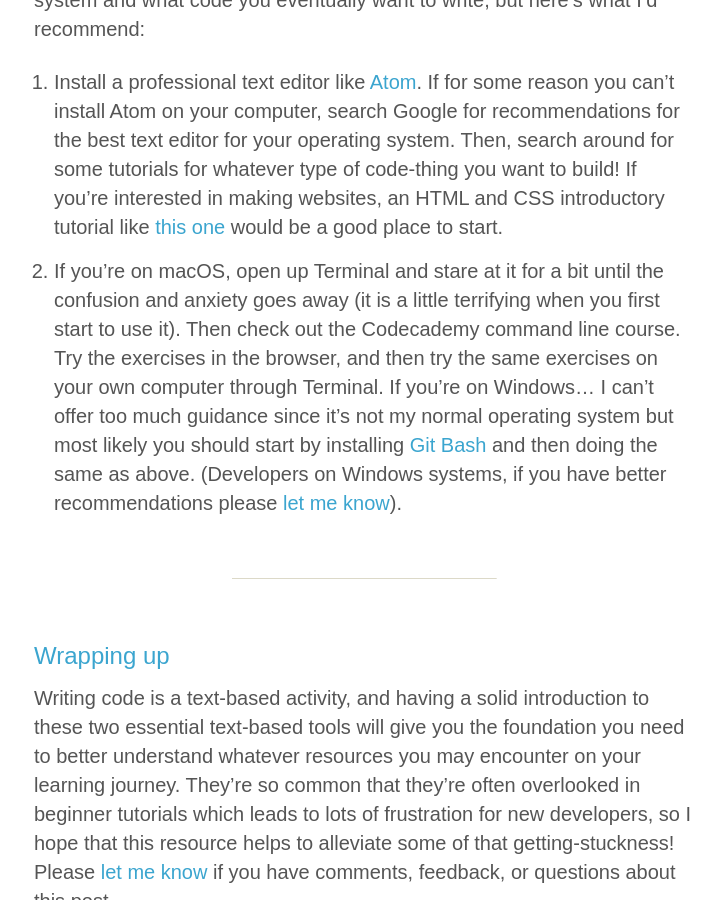
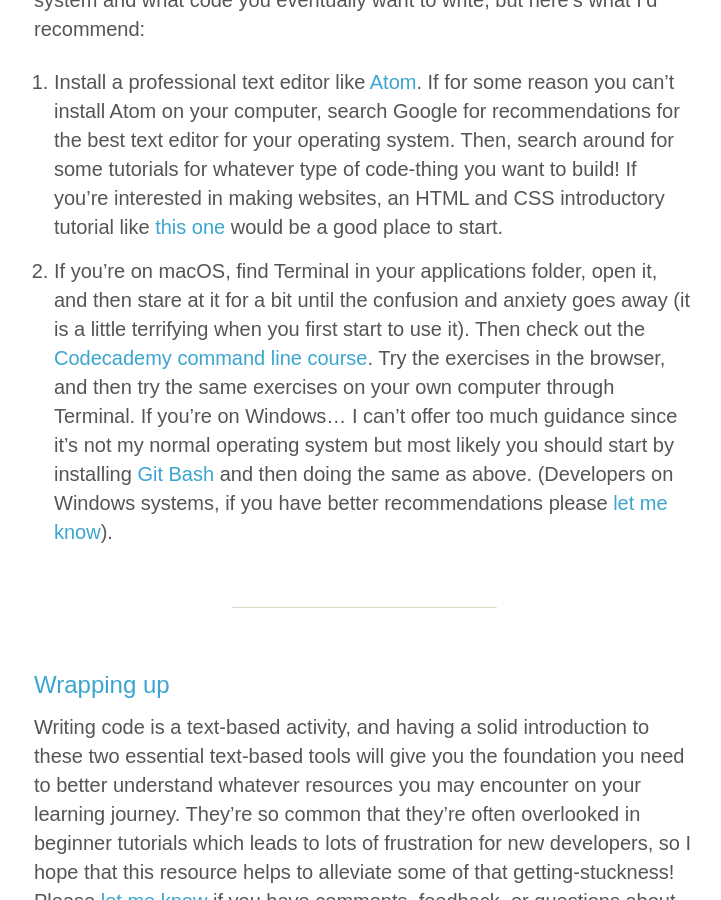
Before and after one commit to kmcgillivray/kmcgillivray.github.io, a Jekyll site: the page built from _posts/2016-12-23-introduction-to-text-editors-and-the-command-line.md, in a window 1280 px wide and 900 px high, scrolled down 6110 px. Shown: the whole window, without its empty margins (276-997 px from the left). Built offline with Jekyll 4.4.1, drawn with Linux system fonts in a browser that asks for light colours; nearby versions of some CDN libraries.

Commit message:
Fix a link

```diff
--- a/_posts/2016-12-23-introduction-to-text-editors-and-the-command-line.md
+++ b/_posts/2016-12-23-introduction-to-text-editors-and-the-command-line.md
@@ -65,7 +65,7 @@ A good question at this point is: why would you want to do that? If you can inte
 If you want to get your hands on these tools and get some direct experience with them, here are a few steps to get started. It's hard to write a one-size-fits-all guide to this because it depends on your operating system and what code you eventually want to write, but here's what I'd recommend:
 
 1. Install a professional text editor like [Atom](http://atom.io). If for some reason you can't install Atom on your computer, search Google for recommendations for the best text editor for your operating system. Then, search around for some tutorials for whatever type of code-thing you want to build! If you're interested in making websites, an HTML and CSS introductory tutorial like [this one](http://learn.shayhowe.com/html-css/building-your-first-web-page/) would be a good place to start.
-2. If you're on macOS, open up Terminal and stare at it for a bit until the confusion and anxiety goes away (it is a little terrifying when you first start to use it). Then check out the Codecademy command line course. Try the exercises in the browser, and then try the same exercises on your own computer through Terminal. If you're on Windows... I can't offer too much guidance since it's not my normal operating system but most likely you should start by installing [Git Bash](https://git-for-windows.github.io) and then doing the same as above. (Developers on Windows systems, if you have better recommendations please [let me know](http://twitter.com/kev_mcg)).
+2. If you're on macOS, find Terminal in your applications folder, open it, and then stare at it for a bit until the confusion and anxiety goes away (it is a little terrifying when you first start to use it). Then check out the [Codecademy command line course](https://www.codecademy.com/learn/learn-the-command-line). Try the exercises in the browser, and then try the same exercises on your own computer through Terminal. If you're on Windows... I can't offer too much guidance since it's not my normal operating system but most likely you should start by installing [Git Bash](https://git-for-windows.github.io) and then doing the same as above. (Developers on Windows systems, if you have better recommendations please [let me know](http://twitter.com/kev_mcg)).
 
 ---
 
```
